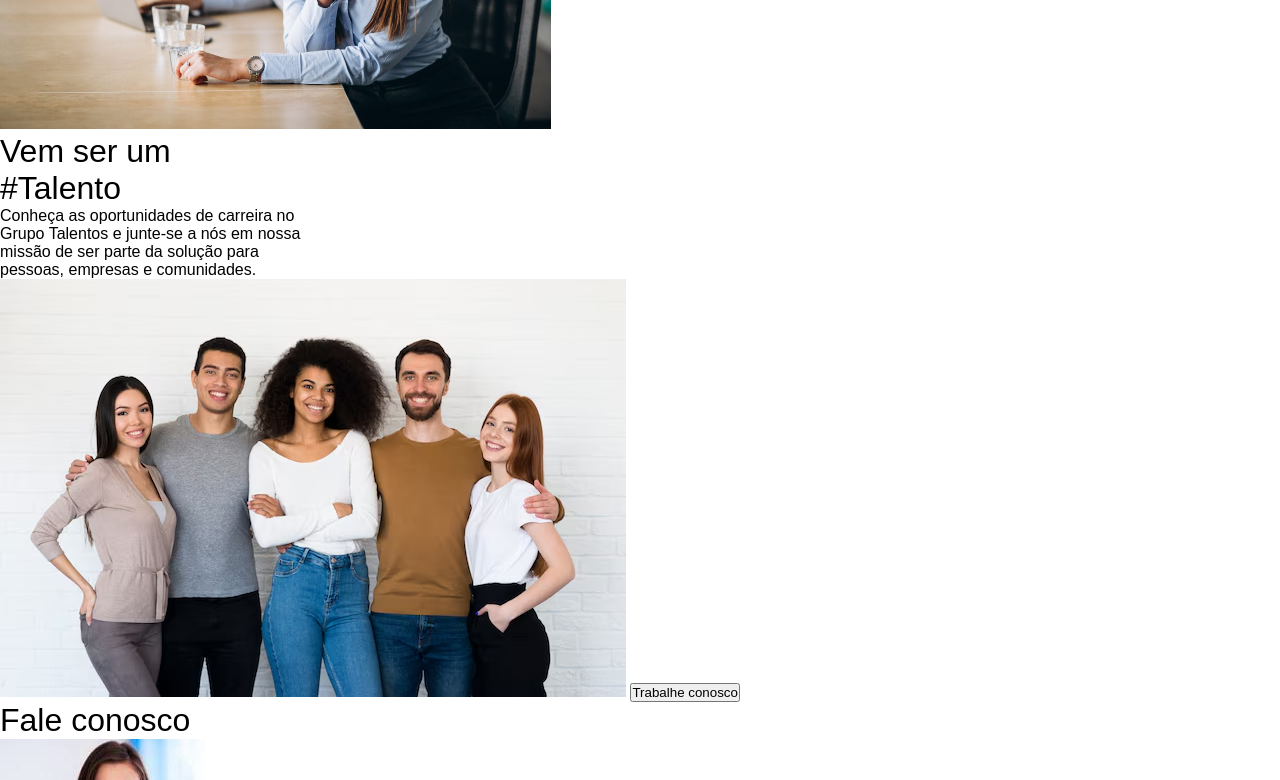
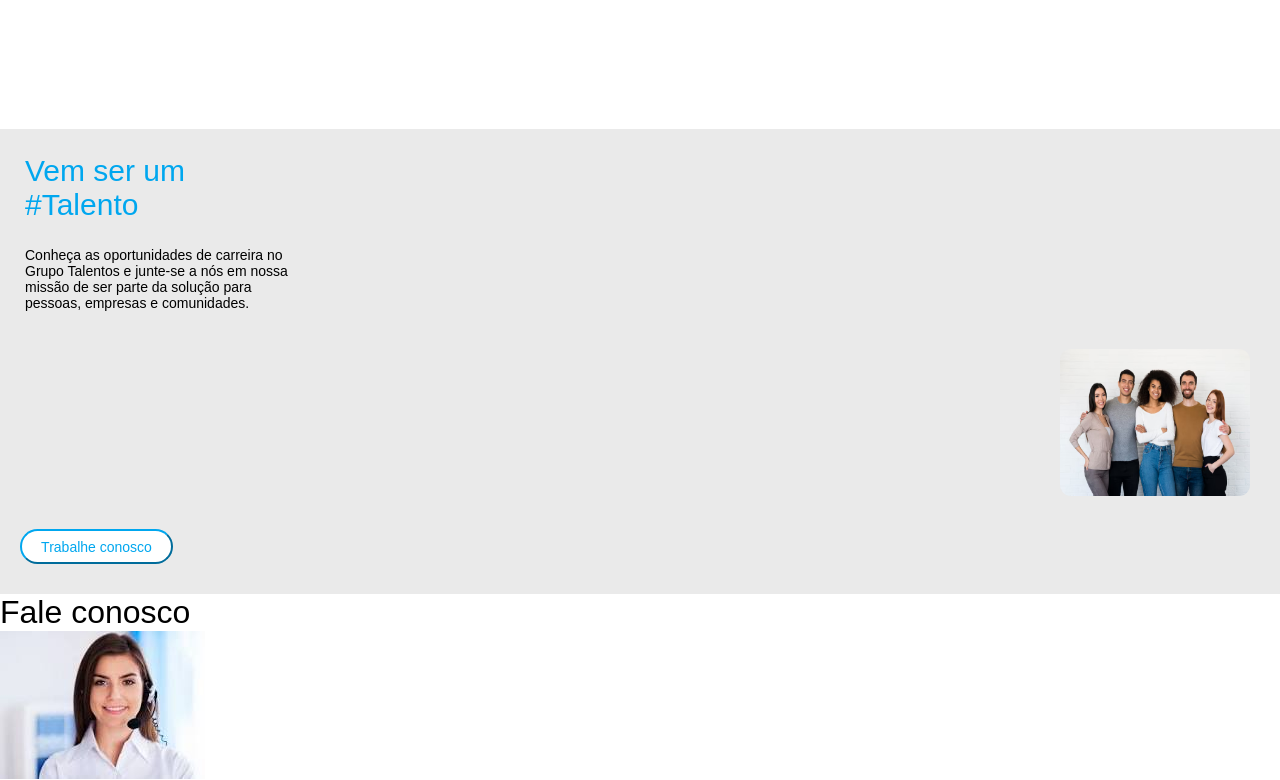
Before and after one commit to vinixiusBR/Site-Grupo-Talentos, a plain HTML site: page index.html in a window 1280 px wide. Shown: the part 2270-3050 px from the top of the page. Drawn offline with nearby package versions, Linux system fonts and the light colour scheme; no server answers; files whose address does not match are found by name; a web font is replaced by a local one.

Commit message:
Estilização do TRABALHE CONOSCO finalizada

```diff
--- a/index.html
+++ b/index.html
@@ -82,17 +82,19 @@
 
 
     <div class="container3">
-        <div>
+        <!--<div>
             <img src="./imagens/sobrenos.jpg" alt="foto estatisticas">
-        </div>
+        </div> -->
     </div>
+
+    <!--container 3 (estatisticas) finaliza aqui-->
+
 
 
 
     <div class="container4">
         <h1>
-            Vem ser um <br>
-            #Talento
+            Vem ser um <br> #Talento
         </h1>
 
         <p>
@@ -105,9 +107,9 @@
         <img src="./imagens/fototrcn.avif" alt="foto trabalhe conosco">
 
         <button>Trabalhe conosco</button>
-    </div> <!--div CONTAIENER3 (TRABALHE CONOSCO, FINALIZA AQUI)-->
+    </div> <!--div CONTAIENER4 (TRABALHE CONOSCO, FINALIZA AQUI)-->
 
-    <div class="container4">
+    <div class="container5">
 
         <h1>Fale conosco</h1>
 
--- a/style.css
+++ b/style.css
@@ -219,7 +219,7 @@ body{
     width: 273px;
     height: 43px;
     font-size: 30px;
-    display: flex;
+
 
    }
 
@@ -270,8 +270,72 @@ body{
    /*CONTAINER2 (SOBRE NÓS, FINALIZA AQUI) */
    /*Iniciando container 3 estatisticas aqui*/
 
-   .container3 img{
+   .container3 {
     max-width: 100%;
     height: 367px;
+    background-color: #ffffff;
 
    }
+
+   /*CONTAINER3 FINALIZA AQUI*/
+   /*INICIANDO CONTAINER4 (trabalhe conosco*/
+
+   .container4 {
+
+
+    height: 465px;
+    max-width: 100%;
+    background-color: #EAEAEA;
+    flex-direction: column;
+    position: relative;
+   }
+
+   .container4 h1{
+    font-size: 30px;
+    color: #00A7EF;
+    padding: 25px;
+
+    display: flex;
+
+
+   }
+
+   .container4 p{
+
+    font-size: 14px;
+    text-align: justify;
+    margin-left: 25px;
+    color: black;
+   }
+
+   .container4 img{
+    display: flex;
+    border-radius: 11px;
+    width: 190px;
+    height: 147px;
+    position: absolute;
+    right: 30px;
+    top: 220px;
+
+   }
+
+   .container4 button{
+    display: flex;
+    position: absolute;
+    margin-left: 20px;
+    top: 400px;
+    background-color: #ffffff;
+    border-color: #00A7EF;
+    border-radius: 20px;
+    color: #00A7EF;
+    font-size: 14px;
+    width: 153px;
+    height: 35px;
+    text-align: center;
+    display: inline-block;
+    text-align: center;
+    vertical-align: middle;
+
+
+
+   }
```
